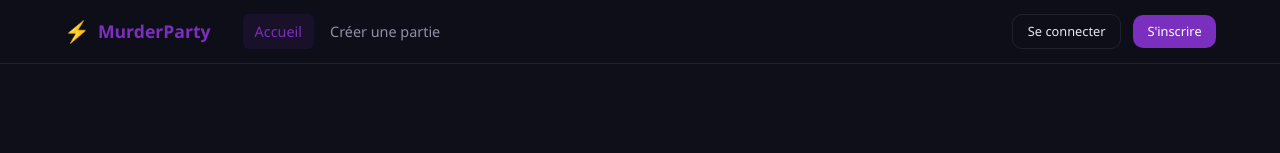
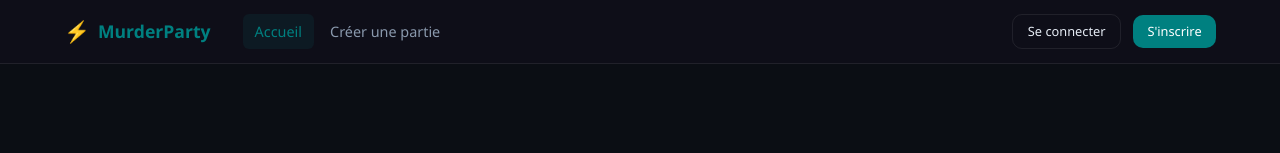
Before and after one commit to Zoryger/murder-party-app, an Angular app in the folder frontend/: page / in a window 1280 px wide. Shown: the top 153 px of the page. Built offline with nearby package versions, Linux system fonts and the light colour scheme; no server answers.

Commit message:
feat: update color scheme to use teal shades across various components

```diff
--- a/frontend/src/app/pages/game/create-game/create-game.scss
+++ b/frontend/src/app/pages/game/create-game/create-game.scss
@@ -26,7 +26,7 @@
   font-size: .8rem;
   cursor: pointer;
   transition: all .2s;
-  &:hover { border-color: var(--color-primary); color: var(--color-primary); background: rgba(123,47,190,.05); }
+  &:hover { border-color: var(--color-primary); color: var(--color-primary); background: rgba(0,128,128,.05); }
 }
 
 .char-count { font-size: .75rem; color: var(--color-text-muted); text-align: right; display: block; margin-top: .25rem; }
@@ -71,7 +71,7 @@
   span   { font-size: .75rem; color: var(--color-text-muted); }
 
   &:hover    { border-color: var(--color-primary); }
-  &.selected { border-color: var(--color-primary); background: rgba(123,47,190,.08); }
+  &.selected { border-color: var(--color-primary); background: rgba(0,128,128,.08); }
 }
 
 @media (max-width: 768px) {
--- a/frontend/src/app/pages/game/final-form/final-form.scss
+++ b/frontend/src/app/pages/game/final-form/final-form.scss
@@ -20,8 +20,8 @@
 
 .objective {
   margin-bottom: 1.25rem;
-  border-color: rgba(123, 47, 190, .35);
-  background: rgba(123, 47, 190, .05);
+  border-color: rgba(0,128,128, .35);
+  background: rgba(0,128,128, .05);
   h2 { font-size: .95rem; margin-bottom: .4rem; }
   p  { font-size: .9rem; color: var(--color-text-muted); line-height: 1.6; }
 }
--- a/frontend/src/app/pages/game/gm-console/gm-console/gm-console.scss
+++ b/frontend/src/app/pages/game/gm-console/gm-console/gm-console.scss
@@ -29,7 +29,7 @@
   font-size: .85rem;
   cursor: pointer;
 
-  &.active { border-color: var(--color-primary); color: var(--color-primary); background: rgba(123, 47, 190, .08); }
+  &.active { border-color: var(--color-primary); color: var(--color-primary); background: rgba(0,128,128, .08); }
 
   .count {
     min-width: 1.3rem;
--- a/frontend/src/app/pages/game/messaging/messaging.scss
+++ b/frontend/src/app/pages/game/messaging/messaging.scss
@@ -70,7 +70,7 @@
   .preview.empty { font-style: italic; }
 
   &:hover    { border-color: var(--color-border); }
-  &.selected { border-color: var(--color-primary); background: rgba(123,47,190,.08); }
+  &.selected { border-color: var(--color-primary); background: rgba(0,128,128,.08); }
   &.base { border-left: 3px solid var(--color-primary); }
   &.hacked { border-left: 3px solid var(--color-accent); }
   &.power { border-left: 3px solid #e879f9; }
@@ -96,7 +96,7 @@
   border-radius: var(--radius-md);
   font-size: .8rem;
   cursor: pointer;
-  &:hover { background: rgba(123,47,190,.08); }
+  &:hover { background: rgba(0,128,128,.08); }
 }
 
 .thread {
--- a/frontend/src/app/pages/game/player-dashboard/player-dashboard.scss
+++ b/frontend/src/app/pages/game/player-dashboard/player-dashboard.scss
@@ -37,7 +37,7 @@
 }
 .player-status-count { font-weight: 500; text-align: right; }
 .player-status-content { padding: 0 1rem 1rem; }
-.player-status-reminder { margin: 0 0 .75rem; padding: .7rem; border-radius: var(--radius-md); background: rgba(123,47,190,.08); font-size: .85rem; }
+.player-status-reminder { margin: 0 0 .75rem; padding: .7rem; border-radius: var(--radius-md); background: rgba(0,128,128,.08); font-size: .85rem; }
 .player-status-list { max-height: 18rem; overflow-y: auto; }
 .player-status-row { display: flex; align-items: center; justify-content: space-between; gap: 1rem; padding: .65rem .25rem; border-top: 1px solid var(--color-border); }
 .player-status-identity { display: flex; min-width: 0; flex-direction: column; gap: .15rem; }
--- a/frontend/src/app/pages/game/powers/powers.scss
+++ b/frontend/src/app/pages/game/powers/powers.scss
@@ -29,7 +29,7 @@
   color: var(--color-text-muted);
   font-size: .85rem;
   cursor: pointer;
-  &.active { border-color: var(--color-primary); color: var(--color-primary); background: rgba(123,47,190,.08); }
+  &.active { border-color: var(--color-primary); color: var(--color-primary); background: rgba(0,128,128,.08); }
 }
 
 .power-summary {
@@ -40,7 +40,7 @@
 }
 
 .uses .badge {
-  background: rgba(123,47,190,.1);
+  background: rgba(0,128,128,.1);
   color: var(--color-primary);
   padding: .3rem .8rem;
   border-radius: 20px;
@@ -72,7 +72,7 @@
   background: var(--color-surface-2);
   font-size: .8rem;
   cursor: pointer;
-  &.selected { border-color: var(--color-primary); background: rgba(123,47,190,.1); color: var(--color-primary); }
+  &.selected { border-color: var(--color-primary); background: rgba(0,128,128,.1); color: var(--color-primary); }
 }
 
 .voyante-list { margin-top: 1.25rem; display: flex; flex-direction: column; gap: .4rem; }
--- a/frontend/src/app/shared/components/game-events/game-events.scss
+++ b/frontend/src/app/shared/components/game-events/game-events.scss
@@ -57,7 +57,7 @@
 
   &.blackout  { border-color: rgba(245, 197, 24, .45); }
   &.duel      { border-color: rgba(229, 62, 62, .45); }
-  &.inversion { border-color: rgba(123, 47, 190, .5); }
+  &.inversion { border-color: rgba(0,128,128, .5); }
   &.error     { border-color: rgba(229, 62, 62, .45); color: var(--color-danger); }
 
   .btn { margin-top: .6rem; }
--- a/frontend/src/app/shared/components/header/header.scss
+++ b/frontend/src/app/shared/components/header/header.scss
@@ -46,7 +46,7 @@
     transition: color .15s, background .15s;
 
     &:hover { color: var(--color-text); background: rgba(255,255,255,.05); text-decoration: none; }
-    &.active { color: var(--color-primary); background: rgba(123,47,190,.1); }
+    &.active { color: var(--color-primary); background: rgba(0,128,128,.1); }
   }
 }
 
@@ -95,7 +95,7 @@
     &:hover,
     &.open {
       background: var(--color-surface-2);
-      border-color: rgba(123, 47, 190, .45);
+      border-color: rgba(0,128,128, .45);
     }
   }
 
@@ -124,7 +124,7 @@
       &:hover { background: var(--color-surface-2); }
       &.active {
         color: var(--color-text);
-        background: rgba(123, 47, 190, .2);
+        background: rgba(0,128,128, .2);
       }
     }
   }
--- a/frontend/src/styles.scss
+++ b/frontend/src/styles.scss
@@ -1,15 +1,15 @@
 // ── Variables ────────────────────────────────────────────────────────────
 :root {
-  --color-primary:     #7B2FBE;
-  --color-primary-h:   #6B1FAE;
-  --color-accent:      #F5C518;
+  --color-primary:     #008080; /* Vert-bleu / Cyan sombre intense */
+  --color-primary-h:   #006666; /* Cyan assombri */
+  --color-accent:      #00E5FF; /* Cyan néon brillant pour les CTA / Indices */
   --color-danger:      #E53E3E;
   --color-success:     #38A169;
-  --color-background:  #0F0F1A;
-  --color-surface:     #1A1B2E;
-  --color-surface-2:   #252640;
-  --color-text:        #E8E8F0;
-  --color-text-muted:  #9090A8;
+  --color-background:  #0B0E14; /* Nuit polaire très sombre */
+  --color-surface:     #131822; /* Bleu-gris nuit */
+  --color-surface-2:   #1C2333;
+  --color-text:        #E6ECF5;
+  --color-text-muted:  #8A99AD;
   --color-border:      rgba(255,255,255,0.08);
 
   --radius-sm: 6px;
@@ -72,7 +72,7 @@ a {
 
   &--waiting  { background: rgba(245,197,24,.12); color: var(--color-accent);  }
   &--active   { background: rgba(56,161,105,.12); color: var(--color-success); }
-  &--voting   { background: rgba(123,47,190,.12); color: var(--color-primary); }
+  &--voting   { background: rgba(0,128,128,.12); color: var(--color-primary); }
   &--finished { background: rgba(144,144,168,.12); color: var(--color-text-muted); }
   &--alive    { background: rgba(56,161,105,.12); color: var(--color-success); }
   &--ghost    { background: rgba(144,144,168,.12); color: var(--color-text-muted); }
```
